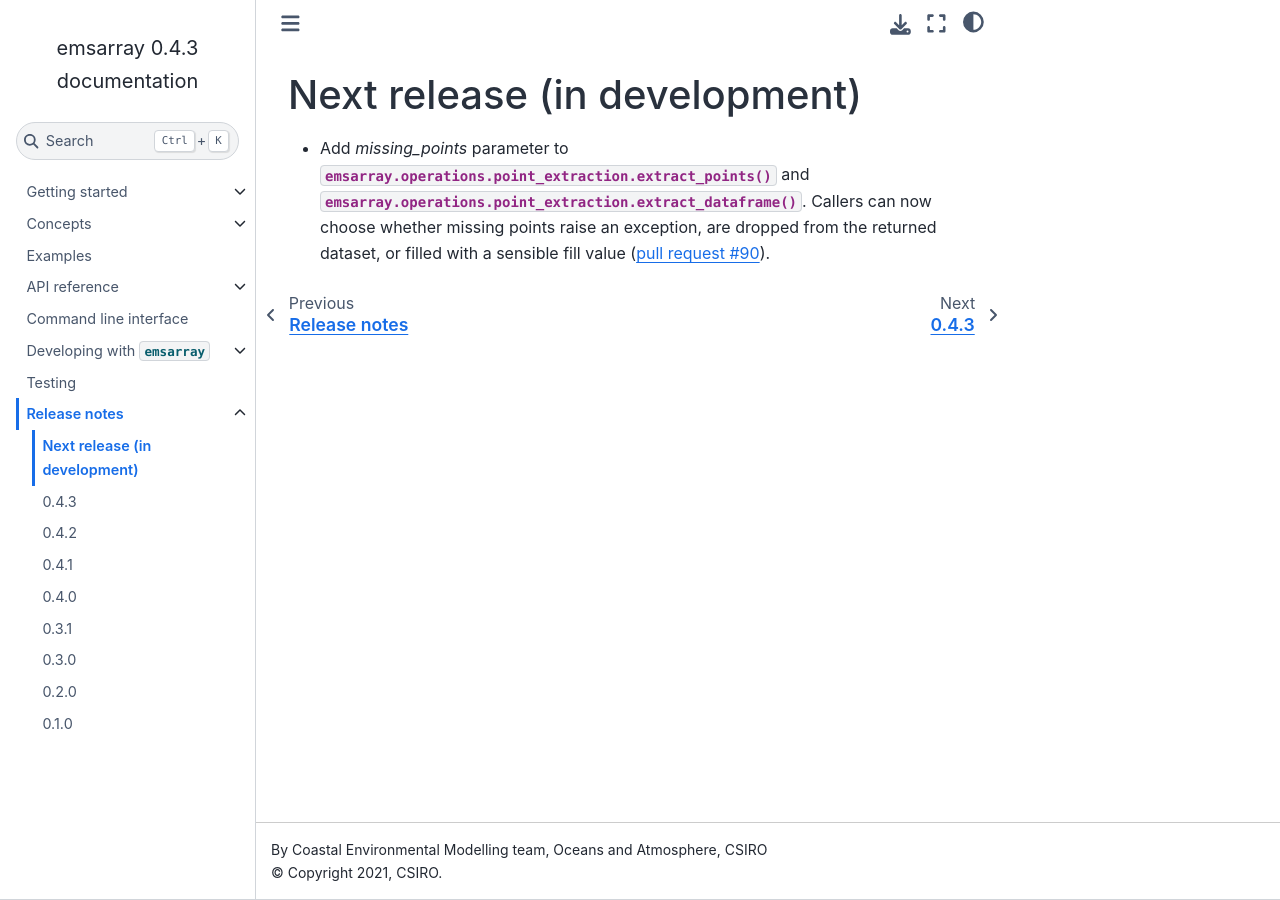
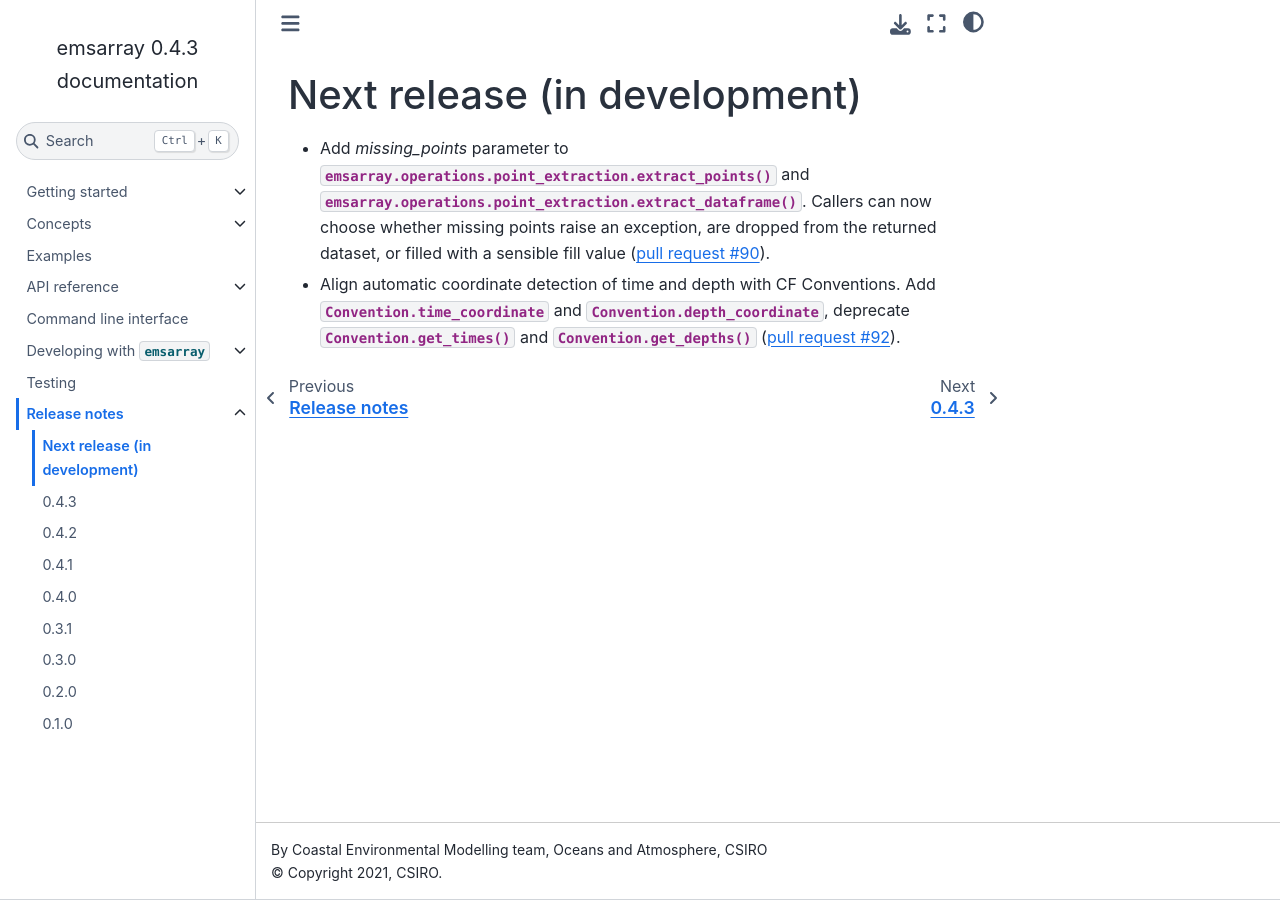
Before and after one commit to csiro-coasts/emsarray, a Sphinx documentation site: the page built from docs/releases/development.rst, in a window 1280 px wide. Built offline with Sphinx 7.4.7 and the Sphinx Book theme 1.1.4, drawn with Linux system fonts in a browser that asks for light colours; pages that are not in the unit, such as notebooks, are missing from menus.

Commit message:
Add release note

```diff
--- a/docs/releases/development.rst
+++ b/docs/releases/development.rst
@@ -9,3 +9,7 @@ Next release (in development)
   are dropped from the returned dataset,
   or filled with a sensible fill value
   (:pr:`90`).
+* Align automatic coordinate detection of time and depth with CF Conventions.
+  Add :attr:`.Convention.time_coordinate` and :attr:`.Convention.depth_coordinate`,
+  deprecate :meth:`.Convention.get_times()` and :meth:`.Convention.get_depths()`
+  (:pr:`92`).
```
